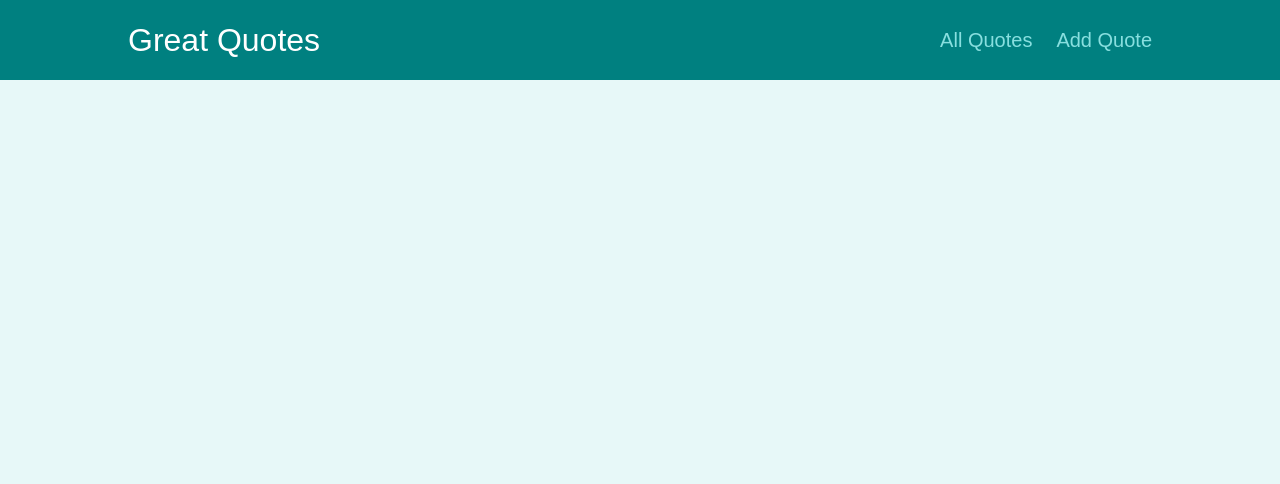
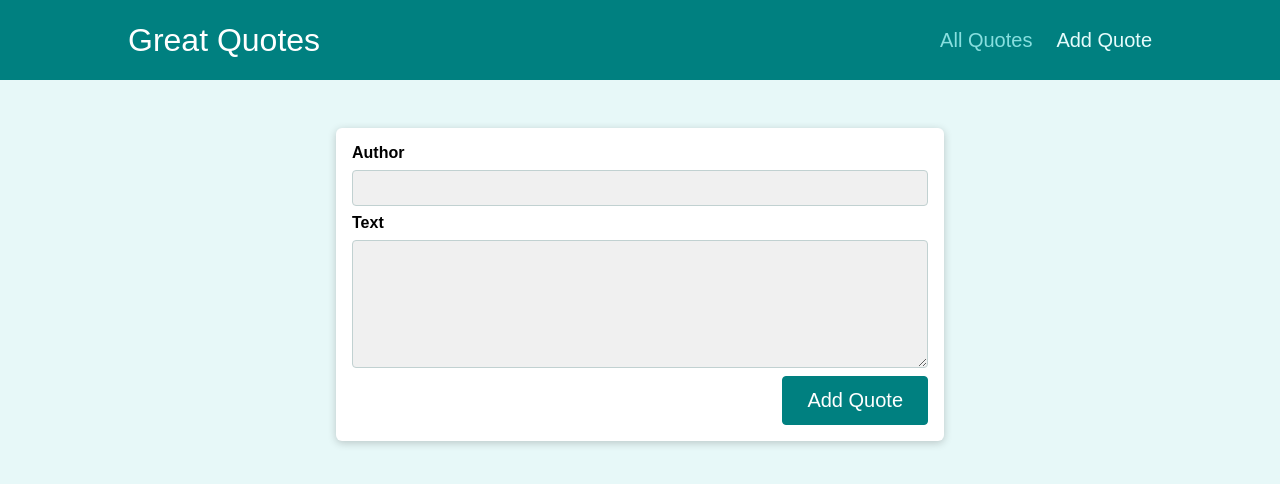
Before and after one commit to TheRubenM/quotes, a React (Create React App) app: page /addQuote in a window 1280 px wide. Shown: the top 484 px of the page. Built offline with nearby package versions, Linux system fonts and the light colour scheme.

Commit message:
- Create form edit handler to prompt user if they're switching away in the middle of adding a quote - Add dynamic routing to QuoteItem.js, so you can load any quote. - Render all quotes using quote data source - Add a NotFound fallback page - Polish QuoteDetail page

```diff
--- a/src/App.js
+++ b/src/App.js
@@ -1,8 +1,9 @@
 import { Route, Switch, Redirect } from "react-router-dom";
 import QuoteDetail from "./pages/QuoteDetail";
 import AllQuotes from "./pages/AllQuotes";
-import AddNewQuote from "./pages/AddNewQuote";
+import AddQuote from "./pages/AddQuote";
 import Layout from "./components/layout/Layout";
+import NotFound from "./pages/NotFound";
 
 function App() {
   return (
@@ -17,8 +18,12 @@ function App() {
         <Route path="/quotes/:quoteId">
           <QuoteDetail />
         </Route>
-        <Route path="/quotes/add">
-          <AddNewQuote />
+        <Route path="/addQuote">
+          <AddQuote />
+        </Route>
+        {/*Fallback page (404) - because of Switch if nothing is found then this will be the page hit. Must come last*/}
+        <Route path="*">
+          <NotFound />
         </Route>
       </Switch>
     </Layout>
--- a/src/components/layout/MainNavigation.js
+++ b/src/components/layout/MainNavigation.js
@@ -13,7 +13,7 @@ const MainNavigation = () => {
             </NavLink>
           </li>
           <li>
-            <NavLink to="/quotes/add" activeClassName={classes.active}>
+            <NavLink to="/addQuote" activeClassName={classes.active}>
               Add Quote
             </NavLink>
           </li>
--- a/src/components/quotes/QuoteForm.js
+++ b/src/components/quotes/QuoteForm.js
@@ -1,10 +1,11 @@
-import { useRef } from 'react';
-
-import Card from '../ui/Card';
-import LoadingSpinner from '../ui/LoadingSpinner';
-import classes from './QuoteForm.module.css';
+import { useRef, useState, Fragment } from "react";
+import { Prompt } from "react-router-dom";
+import Card from "../UI/Card";
+import LoadingSpinner from "../UI/LoadingSpinner";
+import classes from "./QuoteForm.module.css";
 
 const QuoteForm = (props) => {
+  const [isEditing, setIsEditing] = useState(false);
   const authorInputRef = useRef();
   const textInputRef = useRef();
 
@@ -19,9 +20,29 @@ const QuoteForm = (props) => {
     props.onAddQuote({ author: enteredAuthor, text: enteredText });
   }
 
+  const handleFormFocus = () => {
+    setIsEditing(true);
+    console.log("Focus");
+  };
+
+  const finishEditing = () => {
+    setIsEditing(false);
+  };
+
   return (
+    <Fragment>
+      <Prompt
+        when={isEditing}
+        message={() =>
+          "Are you sure you want to leave? All your entered data will be lost."
+        }
+      />
       <Card>
-      <form className={classes.form} onSubmit={submitFormHandler}>
+        <form
+          onFocus={handleFormFocus}
+          className={classes.form}
+          onSubmit={submitFormHandler}
+        >
           {props.isLoading && (
             <div className={classes.loading}>
               <LoadingSpinner />
@@ -29,18 +50,21 @@ const QuoteForm = (props) => {
           )}
 
           <div className={classes.control}>
-          <label htmlFor='author'>Author</label>
-          <input type='text' id='author' ref={authorInputRef} />
+            <label htmlFor="author">Author</label>
+            <input type="text" id="author" ref={authorInputRef} />
           </div>
           <div className={classes.control}>
-          <label htmlFor='text'>Text</label>
-          <textarea id='text' rows='5' ref={textInputRef}></textarea>
+            <label htmlFor="text">Text</label>
+            <textarea id="text" rows="5" ref={textInputRef}></textarea>
           </div>
           <div className={classes.actions}>
-          <button className='btn'>Add Quote</button>
+            <button onClick={finishEditing} className="btn">
+              Add Quote
+            </button>
           </div>
         </form>
       </Card>
+    </Fragment>
   );
 };
 
--- a/src/components/quotes/QuoteItem.js
+++ b/src/components/quotes/QuoteItem.js
@@ -1,17 +1,19 @@
-import classes from './QuoteItem.module.css';
+import { Link } from "react-router-dom";
 
-const QuoteItem = (props) => {
+import classes from "./QuoteItem.module.css";
+
+const QuoteItem = ({ id, author, text }) => {
   return (
     <li className={classes.item}>
       <figure>
         <blockquote>
-          <p>{props.text}</p>
+          <p>{text}</p>
         </blockquote>
-        <figcaption>{props.author}</figcaption>
+        <figcaption>{author}</figcaption>
       </figure>
-      <a className='btn'>
+      <Link to={`/quotes/${id}`} className="btn">
         View Fullscreen
-      </a>
+      </Link>
     </li>
   );
 };
--- a/src/components/quotes/QuoteList.js
+++ b/src/components/quotes/QuoteList.js
@@ -1,13 +1,13 @@
-import { Fragment } from 'react';
+import { Fragment } from "react";
 
-import QuoteItem from './QuoteItem';
-import classes from './QuoteList.module.css';
+import QuoteItem from "./QuoteItem";
+import classes from "./QuoteList.module.css";
 
-const QuoteList = (props) => {
+const QuoteList = ({ quotes }) => {
   return (
     <Fragment>
       <ul className={classes.list}>
-        {props.quotes.map((quote) => (
+        {quotes.map((quote) => (
           <QuoteItem
             key={quote.id}
             id={quote.id}
--- a/src/pages/AddNewQuote.js
+++ /dev/null
@@ -1,5 +0,0 @@
-const AddNewQuote = () => {
-  return <h1>Add New Quote</h1>;
-};
-
-export default AddNewQuote;
--- /dev/null
+++ b/src/pages/AddQuote.js
@@ -0,0 +1,15 @@
+import { useHistory } from "react-router-dom";
+
+import QuoteForm from "../components/quotes/QuoteForm";
+
+const AddQuote = () => {
+  const history = useHistory();
+  const handleAddQuote = (quoteData) => {
+    console.log(quoteData);
+    history.push("/quotes");
+  };
+
+  return <QuoteForm onAddQuote={handleAddQuote} />;
+};
+
+export default AddQuote;
--- a/src/pages/AllQuotes.js
+++ b/src/pages/AllQuotes.js
@@ -1,5 +1,13 @@
+import QuoteList from "../components/quotes/QuoteList";
+
+const DUMMY_QUOTES = [
+  { id: "q1", author: "Ruben", text: "Behold, a Son" },
+  { id: "q2", author: "Dario", text: "Upholder of the Good" },
+  { id: "q3", author: "Martinez", text: "Son of Martin" },
+];
+
 const AllQuotes = () => {
-  return <h1>All Quotes</h1>;
+  return <QuoteList quotes={DUMMY_QUOTES} />;
 };
 
 export default AllQuotes;
--- /dev/null
+++ b/src/pages/NotFound.js
@@ -0,0 +1,9 @@
+const NotFound = () => {
+  return (
+    <div className="centered">
+      <p>Page not found!</p>
+    </div>
+  );
+};
+
+export default NotFound;
--- a/src/pages/QuoteDetail.js
+++ b/src/pages/QuoteDetail.js
@@ -1,13 +1,24 @@
 import { Fragment } from "react";
 import { useParams, Route } from "react-router-dom";
+import HighlightedQuote from "../components/quotes/HighlightedQuote";
 import Comments from "../components/comments/Comments";
+
+const DUMMY_QUOTES = [
+  { id: "q1", author: "Ruben", text: "Behold, a Son" },
+  { id: "q2", author: "Dario", text: "Upholder of the Good" },
+  { id: "q3", author: "Martinez", text: "Son of Martin" },
+];
 
 const QuoteDetail = () => {
   const { quoteId } = useParams();
+  const quote = DUMMY_QUOTES.find((quote) => quote.id === quoteId);
+  if (!quote) {
+    return <p>No quote found!</p>;
+  }
+
   return (
     <Fragment>
-      <h1>Quote Detail Page</h1>
-      <p>{quoteId}</p>
+      <HighlightedQuote text={quote.text} author={quote.author} />
       <Route path="/quotes/:quoteId/comments">
         <Comments />
       </Route>
```
Lines whose indentation alone changed are shown as unchanged.
